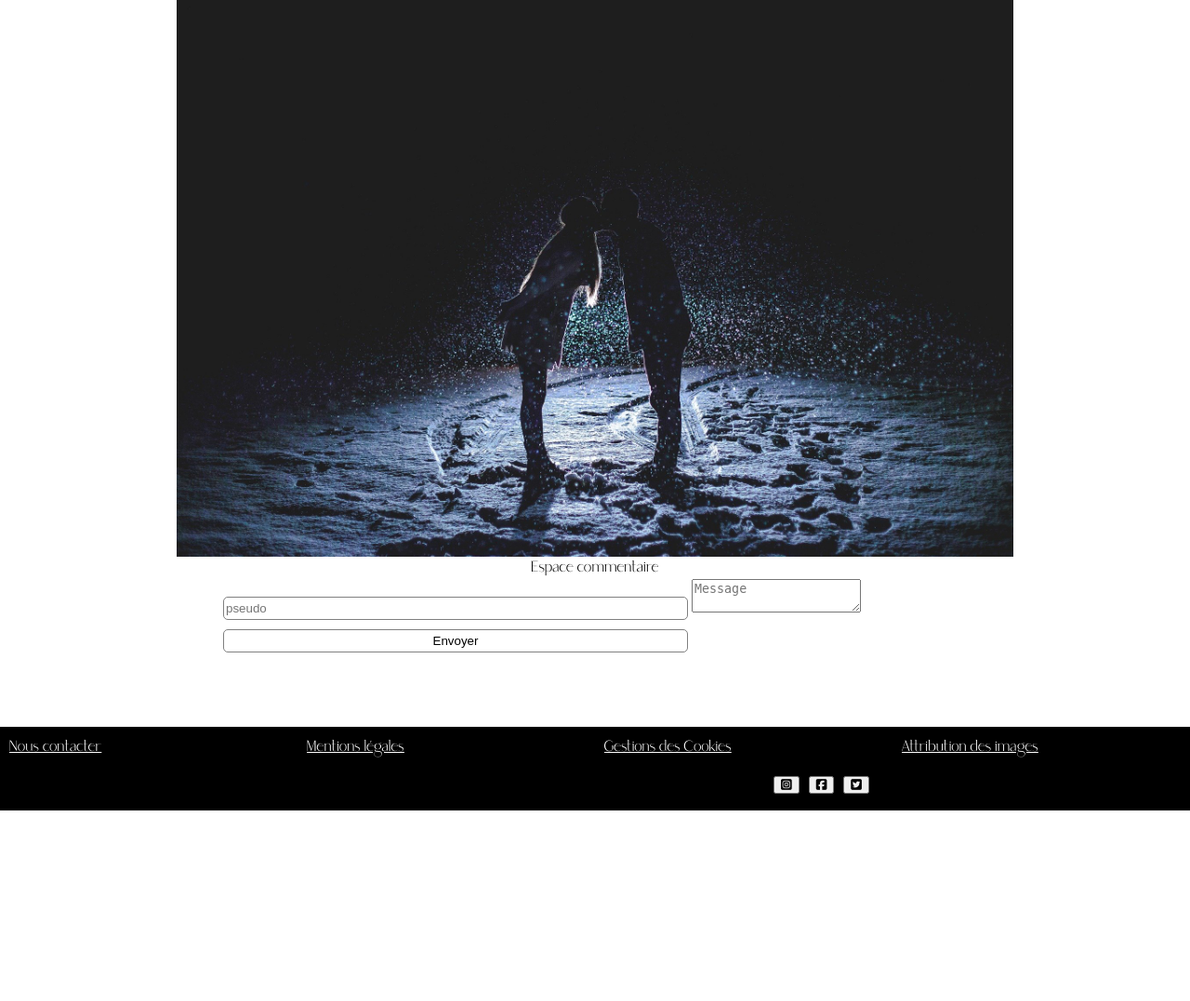
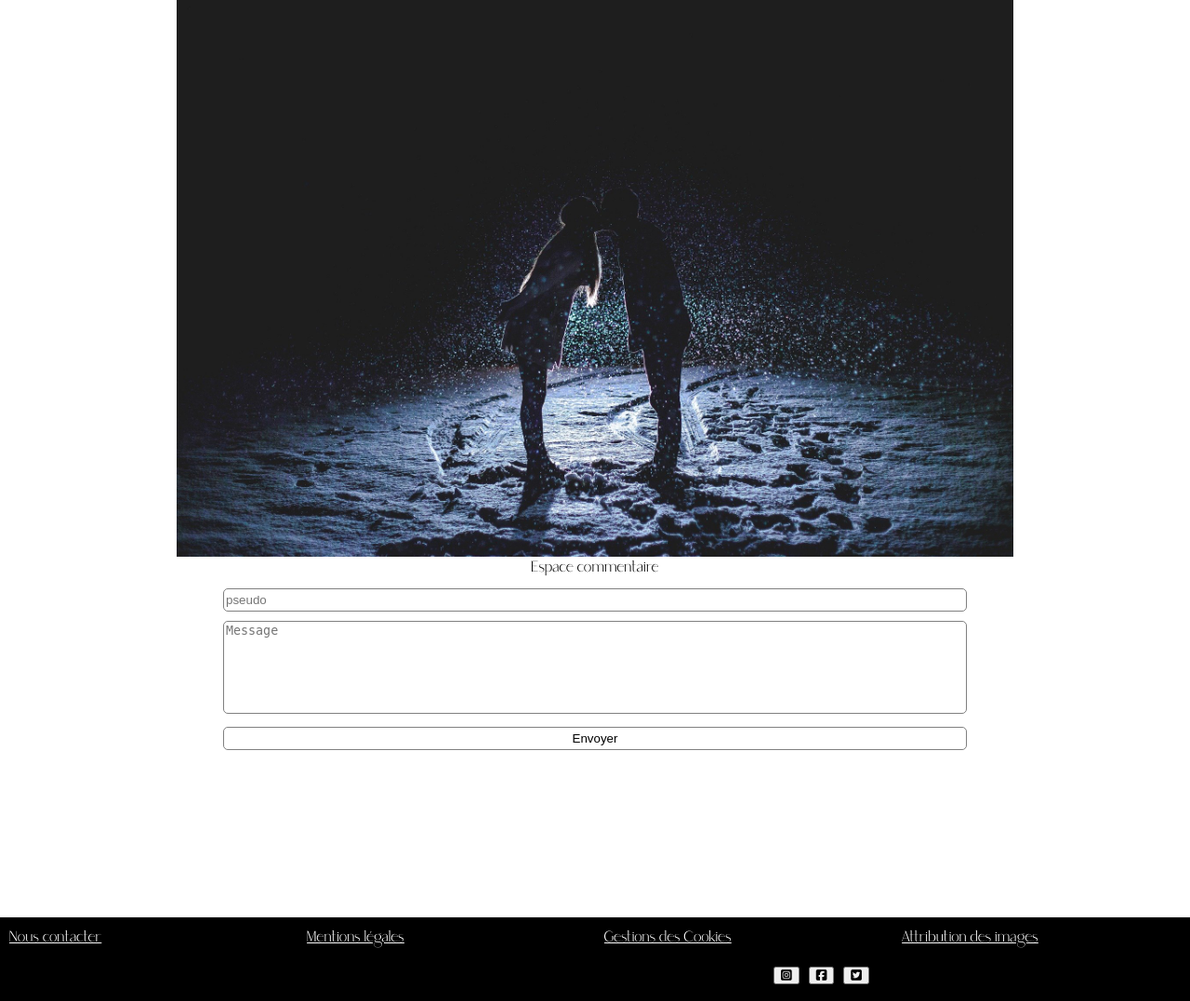
Before and after one commit to juliagrandmontagne/openclasseroomproject, a PHP site: page /index.php?action=chapitre&id=5 in a window 1280 px wide. Shown: the part 281-1358 px from the top of the page at 93% size. Before the commit the page ends 1153 px from the top, so only its background shows below. Run offline with PHP 8.4, Linux system fonts and the light colour scheme; data comes from the database, SQL or seed files in the repository; both versions use the stored data as it was after the commit; some libraries are stand-ins or nearby versions.

Commit message:
Add files via upload

```diff
--- a/Model/front-end/chapitre.php
+++ b/Model/front-end/chapitre.php
@@ -13,11 +13,23 @@ $reponse->execute();
         public function connexionbdcommentaire() {
                 require('Model/front-end/connexion.php');
                 $reponse = $bdd->query('SELECT * FROM commentaire WHERE idchapitre=' . $_GET["id"]);
-                //$sth = $bdd->prepare('INSERT INTO commentaire (comment, nameuser, signaler ,idchapitre) VALUES(?, ?, ?, ?');
-                //$sth->execute(array($_POST['comment'], $_POST['nameuser'],0, 1);
                 $reponse->execute();
                         $data = $reponse->fetchAll();
                         return $data;
                         $rereponseq->cloreCursor();}
+
+                public function creercommentaire()
+                {
+                 $sth = $bdd->prepare('INSERT INTO commentaire (comment, nameuser, signaler ,idchapitre) VALUES(?, ?, ?, ?');
+                $sth->execute(array($_POST['comment'], $_POST['nameuser'],0, 1));
+                require('Model/front-end/connexion.php');
+                $search='SELECT * FROM Chapitre WHERE id=' . $_GET["id"];
+                $reponse = $bdd->query($search);
+                $reponse->execute();
+                        $data = $reponse->fetchAll();
+                        return $data;
+                        $rereponseq->cloreCursor();
+
+                }
                 }
                 ?>
--- a/controller/front-end/controller.php
+++ b/controller/front-end/controller.php
@@ -15,7 +15,13 @@ $databd = $instanceclasse-> connexionbdchapitre();
 $databd3 = $instanceclasse-> connexionbdcommentaire();
 require('view/front-end/chapitre.php');
    }
-
+function commentaire()
+{
+require('Model/front-end/chapitre.php');
+$instanceclasse = new modelchapitre();
+$databd = $instanceclasse->creercommentaire();
+require('view/front-end/chapitre.php');
+   }
 function directionchapitres()
    {
 require('Model/front-end/chapitres.php');
@@ -23,6 +29,7 @@ $instanceclasse = new modelchapitres();
 $databd = $instanceclasse-> connexionbdchapitres();
 require('view/front-end/chapitres.php');
    }
+
 function directionauteur()
     {
    require('view/front-end/auteur.php');
@@ -31,8 +38,7 @@ function directioncontact()
 {
    require('Model/front-end/contact.php');
    $instanceclasse4 = new modelcontact ();
-   $databds = $instanceclasses-> connexionbdcontact();
-
+   $databd4 = $instanceclasse4-> connexionbdcontact();
    require('view/front-end/contact.php');
 }
 ?>
--- a/index.php
+++ b/index.php
@@ -23,6 +23,10 @@ if (isset($_GET['action']))
             case 'commentaires':
             directioncommentaires();
             break;
+            case 'commentaires':
+                commentaire();
+                break;
+
         }
     }
 }
--- a/style.css
+++ b/style.css
@@ -248,6 +248,55 @@ overflow: scroll;
         margin-top:80px;
 
     }
+   /*SECTION COMMENTAIRE*/
+    #commentaireform
+{
+ margin-bottom: 100px;
+}
+    #comment
+        {
+            font: 1em ;
+            width:800px;
+            height: 100px;
+            margin-top: 10px;
+            box-sizing: border-box;
+            border: 1px solid grey;
+            resize:none;
+            border-radius: 5px;
+            }
+#commentaireform
+{
+    display: block;
+    justify-content: center;
+    }
+#lecommentaire
+{
+    display: block;
+    justify-content: center;
+    margin:auto;
+    font: 1em ;
+    width:800px;
+    height: 100px;
+    margin-top: 10px;
+    box-sizing: border-box;
+    border: 1px solid grey;
+    resize:none;
+    border-radius: 5px;
+    }
+    #nomuser
+    {
+    font-family: caroline;
+    font-size: 1.7em;
+    display: flex;
+   justify-content: center;
+}
+#messageuser
+{
+font-family: "Saudagar";
+display: flex;
+justify-content: center;
+}
+/*CHAPITRE*/
 #chapitre
 {
 display: flex;
@@ -280,18 +329,19 @@ text-align: center;
 font-weight: bolder;
 color: white;
 font-family: Saudagar;
-}input
+}
+input
 {
 font: 1em ;
-width:500px;
+width:800px;
 height: 25px;
 margin-top: 10px;
 box-sizing: border-box;
 border: 1px solid grey;
 resize:none;
 border-radius: 5px;
+}
 
-}
 #msg
 {
 font: 1em ;
@@ -341,10 +391,10 @@ font-size: 40px;
 margin-top: 30px;
 margin-left:20%;
 }
-#insta , #facebook ,#twitter ,
+/*#insta , #facebook ,#twitter ,
 {
 font-size: 20px;
-}
+}*/
 .piedpage
 {
 color: white;
--- a/view/front-end/chapitre.php
+++ b/view/front-end/chapitre.php
@@ -11,7 +11,7 @@
   <img src="<?php echo $donnees['images']?>" alt="illustrationchapitre" id="illustrationchapitre-inv"> </div>
  </div></div>
  <div id="commentaire-form">
- <form action="index.php?action=chapitres " method="post" >
+ <form action="index.php?action=chapitres " method="post" id="commentaireform" >
                 <div id="titre-commentaire"><legend >Espace commentaire</legend></div>
                 <input class="nameuser" name="nameuser" placeholder="pseudo" required>
 
@@ -24,7 +24,7 @@
             </div>
          <?php endforeach; ?>
          <?php  foreach ($databd3 as $donnees) : ?>
-         <div id="commentaire"><div id="lecommentaire"><?php echo $donnees['nameuser']?><?php echo $donnees['comment']?></div>
+         <div id="commentaire"><div id="lecommentaire"><div id="nomuser"><?php echo $donnees['nameuser']?></div><div id="messageuser"><?php echo $donnees['comment']?></div></div>
 
    </div>
    <?php endforeach; ?>
--- a/view/front-end/contact.php
+++ b/view/front-end/contact.php
@@ -13,13 +13,13 @@
             </legend>
             </fieldset>
                 <label for="user_name">Nom</label>
-                <input type="text" class="name" name="user_name" id="user_name" required>
+                <input type="text" class="name" name="user_name" id="username" required>
 
                 <label for="mail">E-mail</label>
 				<input type="mail" name="user_mail" id="mail" required>
 
                 <label for="user_firstname">Prénom</label>
-				<input type="text" name="user_firstname" id="user_firstname" required>
+				<input type="text" name="user_firstname" id="userfirstname" required>
 
 				<label for="msg">Message</label>
                 <textarea id="msg" name="user_message" type="text" required></textarea>
```
Also changed, not shown: project4.sql (+11 -6 lines).
